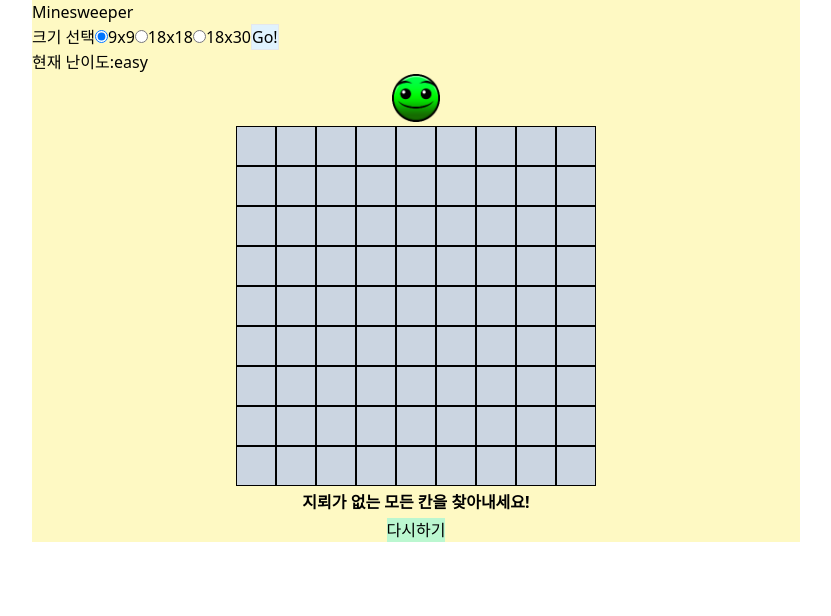
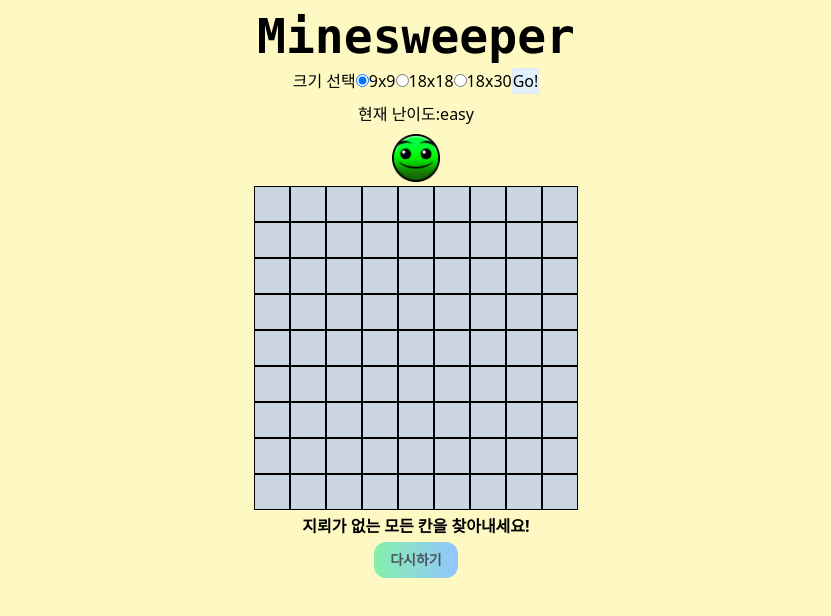
Before and after one commit to darkdulgi/minesweeper-web, a Next.js app: page / in a window 1280 px wide. Shown: the top 616 px of the page, without its empty margins (224-1055 px from the left). Built offline with nearby package versions, Linux system fonts and the light colour scheme.

Commit message:
1/18: 스타일링 약간

```diff
--- a/app/page.tsx
+++ b/app/page.tsx
@@ -18,8 +18,9 @@ export default function Page() {
   };
 
   return (
-    <div className="mx-auto w-full max-w-3xl bg-yellow-100">
-      <div>
+    <div className="bg-yellow-100 min-h-screen h-full">
+      <div className="mx-auto w-full flex flex-col items-center pt-3 gap-2">
+        <div className="font-mono text-5xl font-bold">
           Minesweeper
         </div>
 
@@ -52,5 +53,7 @@ export default function Page() {
 
         <Board row={difficulty[stage].row} col={difficulty[stage].col} />
       </div>
+    </div>
+
   );
 }
--- a/components/board.tsx
+++ b/components/board.tsx
@@ -28,7 +28,7 @@ const Board = ({ row, col }) => {
   const allMine = Math.floor(row * col * 0.15);
   useEffect(() => {
     initialize(setView, setField, setFailed, setLeftRoom, allMine, row, col);
-  }, [row]);
+  }, [row, col]);
 
   const leftClickHandler = (i, j) => {
     if (view[i][j] < 0) return;
@@ -83,7 +83,7 @@ const Board = ({ row, col }) => {
               <button
                 key={j}
                 disabled={failed}
-                className={`flex items-center justify-center h-10 w-10 border text-3xl font-bold border-black ${room === 1 ? (field[i][j] === -1 ? (failed > 0 ? 'bg-red-300' : 'bg-blue-300') : 'bg-white ' + COLOR_SET[field[i][j]]) : 'bg-slate-300 ' + (failed ? null : 'hover:bg-slate-400')}`}
+                className={`flex items-center justify-center h-9 w-9 border text-3xl font-bold border-black ${room === 1 ? (field[i][j] === -1 ? (failed > 0 ? 'bg-red-300' : 'bg-blue-300') : 'bg-white ' + COLOR_SET[field[i][j]]) : 'bg-slate-300 ' + (failed ? null : 'hover:bg-slate-400')}`}
                 onClick={() => leftClickHandler(i, j)}
                 onContextMenu={(e) => rightClickHandler(e, i, j)}
               >
@@ -107,7 +107,7 @@ const Board = ({ row, col }) => {
         {failed ? (failed > 0 ? '지뢰가 폭발했습니다!' : '모든 지뢰를 찾아냈습니다!') : '지뢰가 없는 모든 칸을 찾아내세요!'}
       </div>
 
-      <button className="bg-green-200" onClick={() => initialize(setView, setField, setFailed, setLeftRoom, allMine, row, col)}>
+      <button className="bg-gradient-to-r from-green-300 to-blue-300 text-gray-600 font-bold text-sm rounded-xl px-4 py-2 transition ease-in-out hover:shadow-md" onClick={() => initialize(setView, setField, setFailed, setLeftRoom, allMine, row, col)}>
         다시하기
       </button>
     </div>
```
Lines whose indentation alone changed are shown as unchanged.
